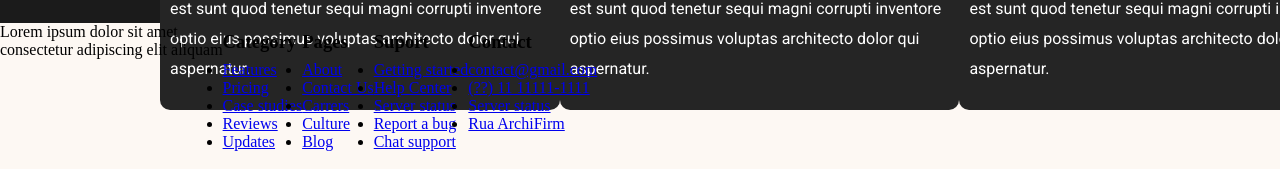
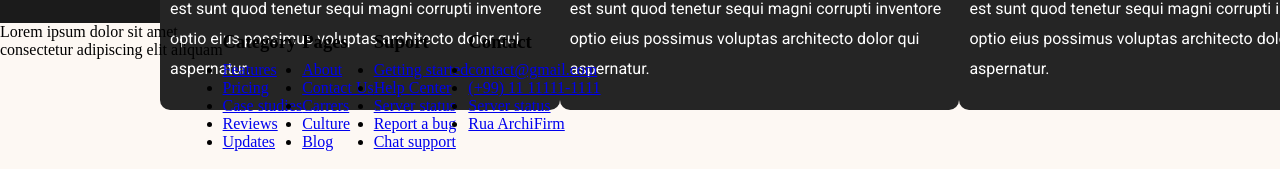
Before and after one commit to gabrieljcoutinho/Projeto-Archi-Firm, a React (Create React App) app: page / in a window 1280 px wide. Shown: the part 4773-4942 px from the top of the page. Built offline with nearby package versions, Linux system fonts and the light colour scheme.

Commit message:
teltrfone

```diff
--- a/src/components/Footer.jsx
+++ b/src/components/Footer.jsx
@@ -52,7 +52,7 @@ const Footer = () => {
                     <ul className="categorias">
               <h3>Contact</h3>
                   <li><a href="#">contact@gmail.com</a></li>
-                  <li><a href="#">(??) 11 11111-1111</a></li>
+                  <li><a href="#">(+99) 11 11111-1111</a></li>
                   <li><a href="#">Server status</a></li>
                   <li><a href="#">Rua ArchiFirm</a></li>
 
```
